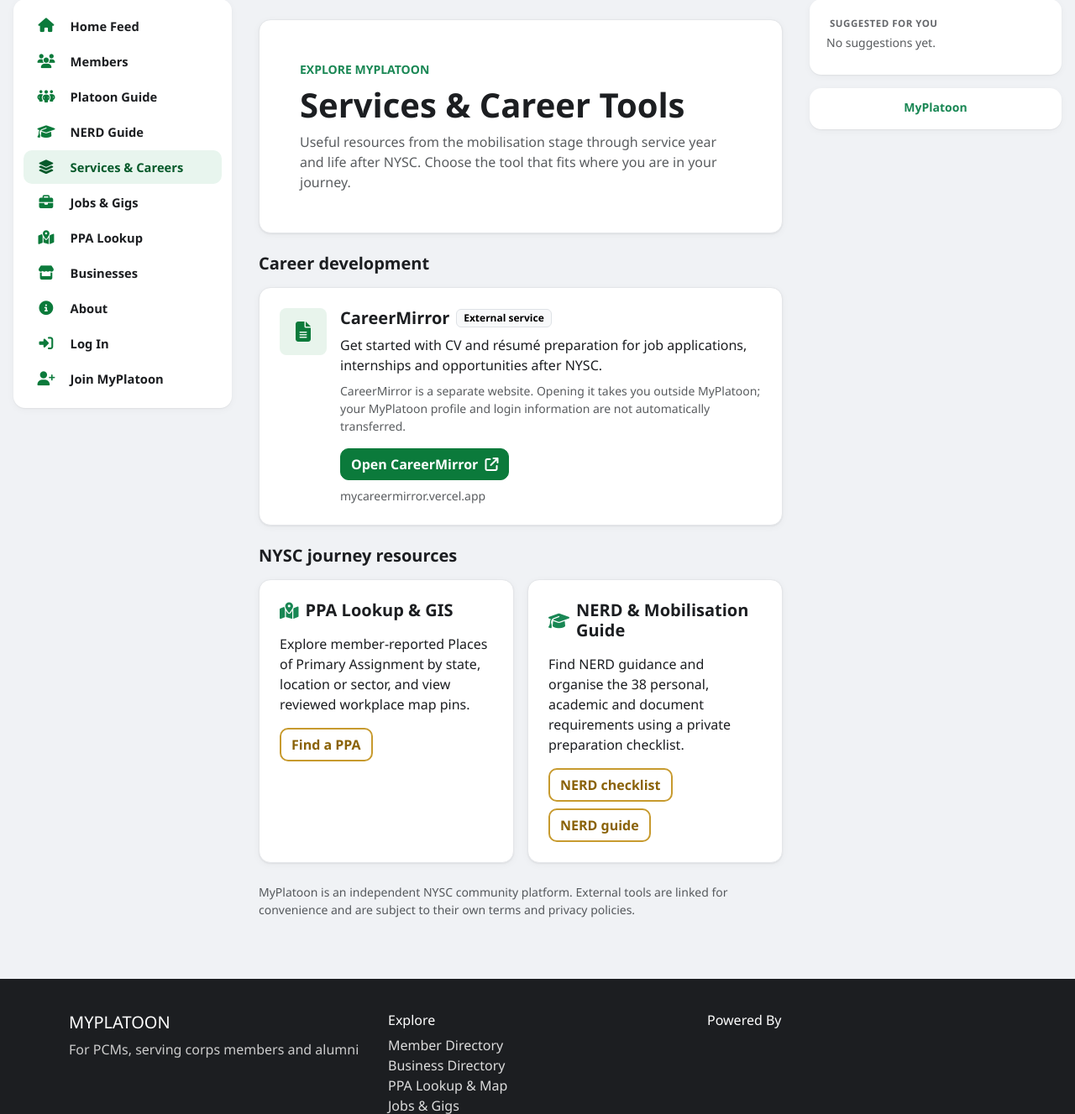
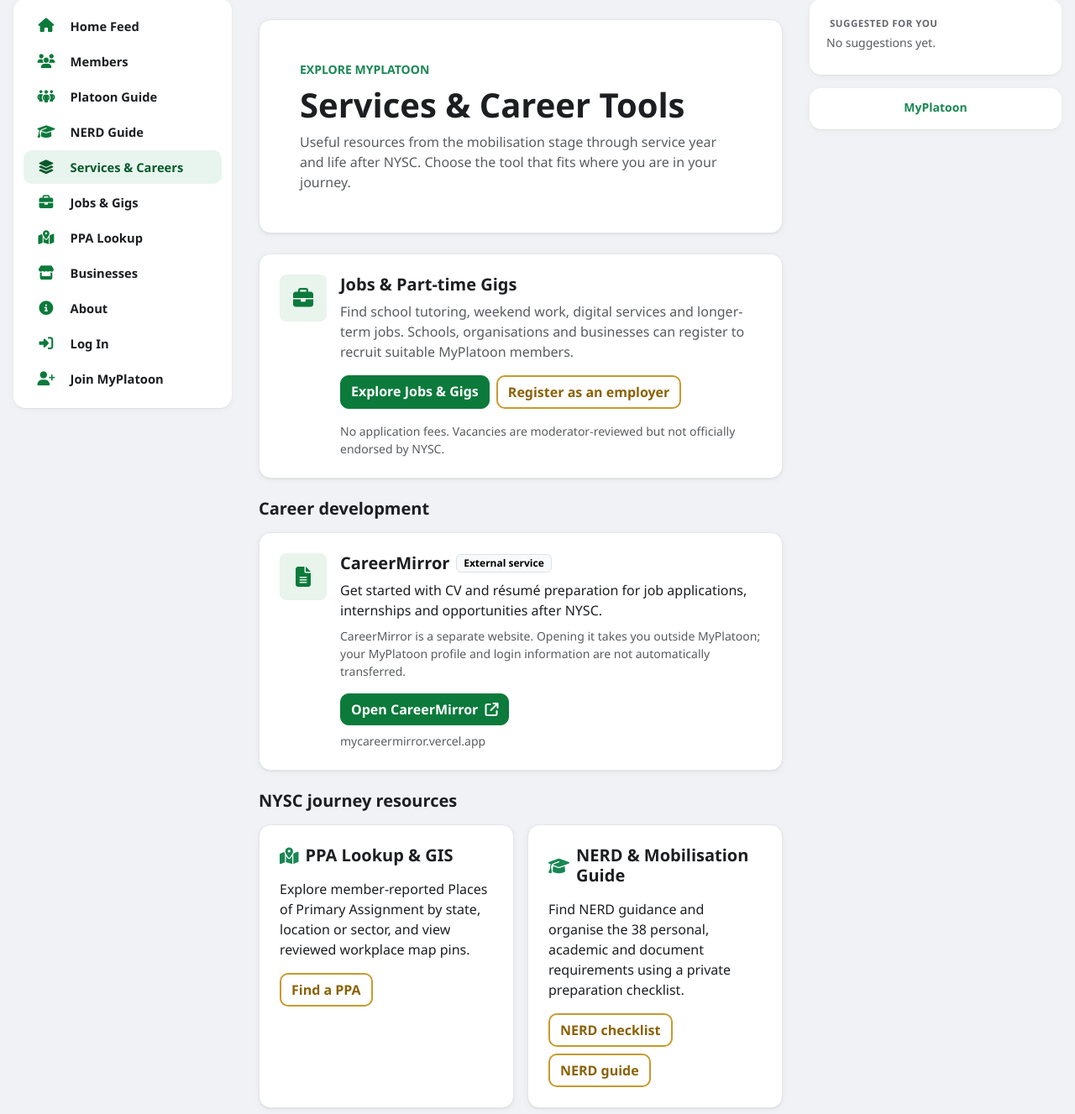
Before and after one commit to Simmyt3r/MyPlatoon, a Flask app: page /services in a window 1280 px wide. Shown: the part 77-1404 px from the top of the page at 84% size. Run offline with Flask 3, Linux system fonts and the light colour scheme; some libraries are stand-ins or nearby versions.

Commit message:
feat(services): spotlight part-time gigs, recruitment and job portal

```diff
--- a/app/templates/main/services.html
+++ b/app/templates/main/services.html
@@ -10,6 +10,22 @@
     <p class="text-muted mb-0">Useful resources from the mobilisation stage through service year and life after NYSC. Choose the tool that fits where you are in your journey.</p>
   </section>
 
+  <section class="p5-card p-4 mb-4" aria-labelledby="jobs-services-heading">
+    <div class="d-flex align-items-start flex-column flex-md-row gap-3">
+      <div class="rounded-3 p-3" style="background:#e9f4ec;color:#0b7a3b">
+        <i class="fa-solid fa-briefcase fa-xl" aria-hidden="true"></i>
+      </div>
+      <div class="flex-grow-1">
+        <h2 class="h5 fw-bold mb-2" id="jobs-services-heading">Jobs &amp; Part-time Gigs</h2>
+        <p class="text-muted mb-3">Find school tutoring, weekend work, digital services and longer-term jobs. Schools, organisations and businesses can register to recruit suitable MyPlatoon members.</p>
+        <div class="d-flex flex-wrap gap-2">
+          <a class="btn btn-p5" href="{{ url_for('jobs.index') }}">Explore Jobs &amp; Gigs</a>
+          <a class="btn btn-p5-outline" href="{{ url_for('jobs.employer_register') }}">Register as an employer</a>
+        </div>
+        <p class="small text-muted mt-3 mb-0">No application fees. Vacancies are moderator-reviewed but not officially endorsed by NYSC.</p>
+      </div>
+    </div>
+  </section>
   <section class="mb-4" aria-labelledby="career-services-heading">
     <h2 class="h5 fw-bold mb-3" id="career-services-heading">Career development</h2>
     <div class="p5-card p-4">
```
